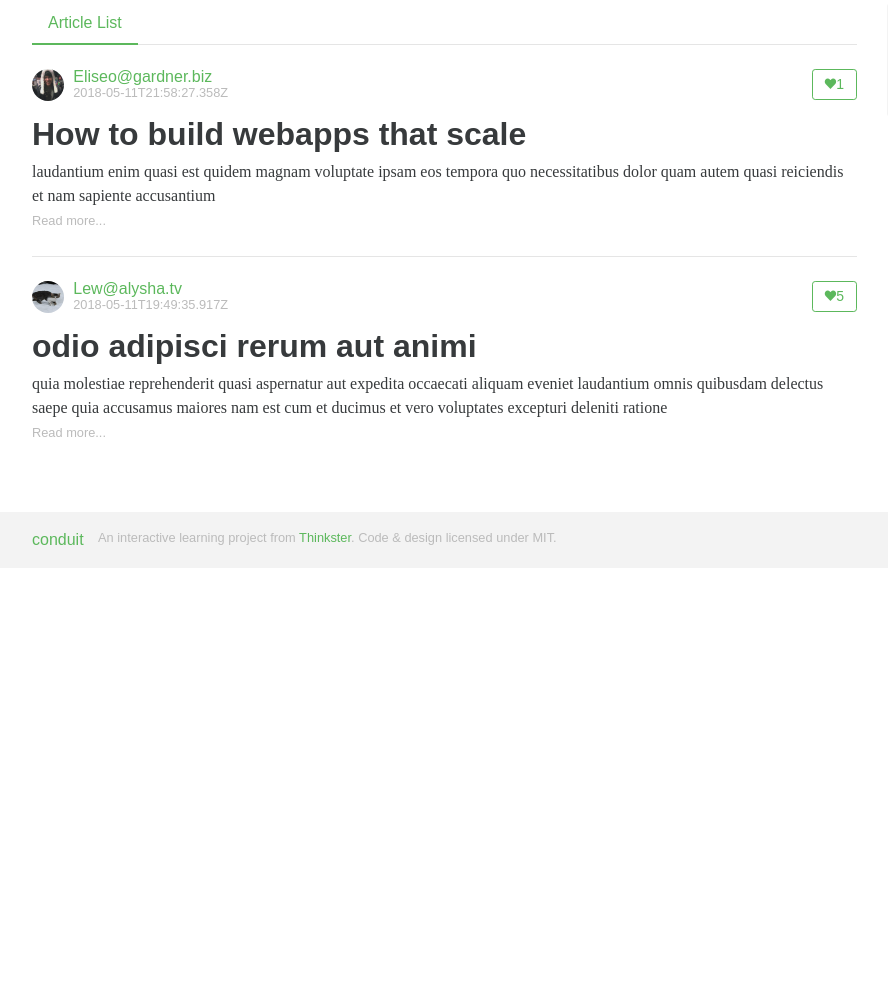
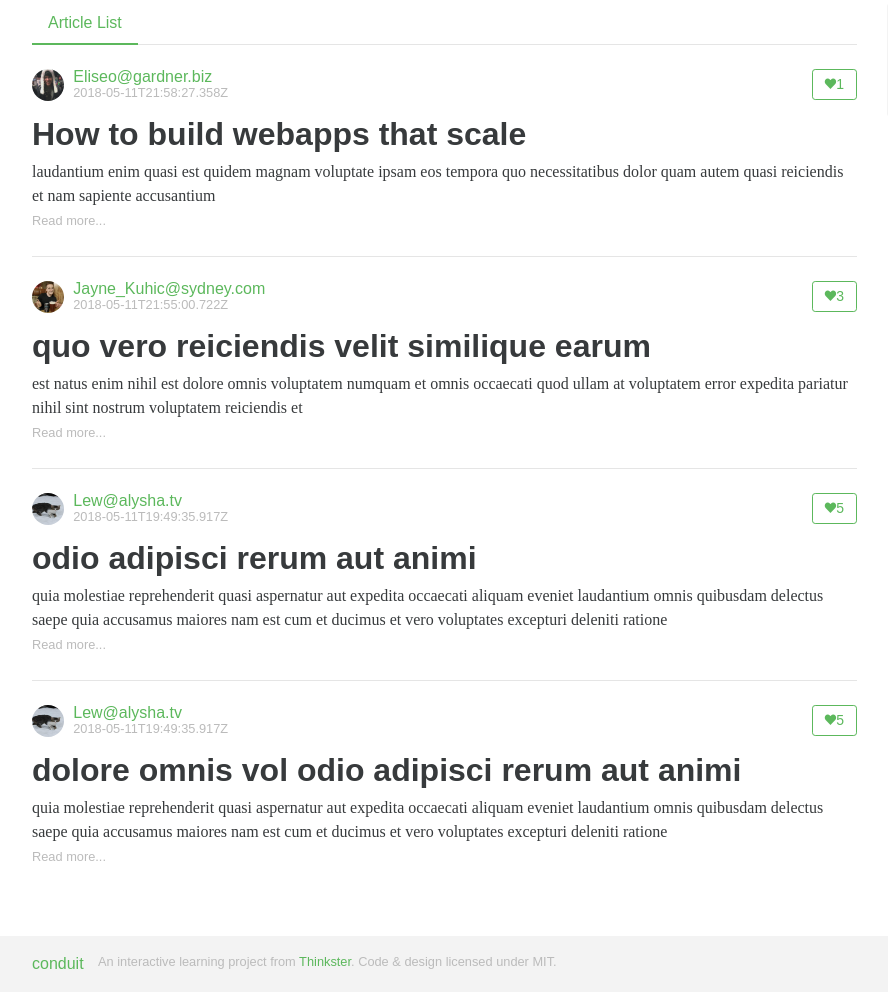
Before and after one commit to timmyBeef/nat-workshops, a plain HTML site: page index.html in a window 1280 px wide. Shown: the part 255-1247 px from the top of the page, without its empty margins (53-941 px from the left). Before the commit the page ends 823 px from the top, so only its background shows below. Drawn offline with Linux system fonts and the light colour scheme; files whose address does not match are found by name; a web font is replaced by a local one.

Commit message:
lab7 modify

```diff
--- a/app.js
+++ b/app.js
@@ -1,85 +1,87 @@
 (function () {
     var app = angular.module("app", []);
 
-    app.controller('appController', function ($scope) {
+    app.controller('appController', function ($scope, $filter) {
+        var articles = [
+            {
+                title: "How to build webapps that scale",
+                slug: "zp7yqc",
+                body: "laudantium enim quasi est quidem magnam voluptate ipsam eos\ntempora quo necessitatibus\ndolor quam autem quasi\nreiciendis et nam sapiente accusantium",
+                createdAt: "2018-05-11T21:58:27.358Z",
+                updatedAt: "2018-05-11T21:58:27.358Z",
+                tagList: [],
+                description: "laudantium enim quasi est quidem magnam voluptate ipsam eos\ntempora quo necessitatibus\ndolor quam autem quasi\nreiciendis et nam sapiente accusantium",
+                author: {
+                    username: "Eliseo@gardner.biz",
+                    bio: "Eliseo",
+                    image: "/assets/img/N4VcUeJ.jpg",
+                    following: false
+                },
+                favorited: false,
+                favoritesCount: 1
+            },
+            {
+                title: "quo vero reiciendis velit similique earum",
+                slug: "p3vcsw",
+                body: "est natus enim nihil est dolore omnis voluptatem numquam\net omnis occaecati quod ullam at\nvoluptatem error expedita pariatur\nnihil sint nostrum voluptatem reiciendis et",
+                createdAt: "2018-05-11T21:55:00.722Z",
+                updatedAt: "2018-05-11T21:55:00.722Z",
+                tagList: [],
+                description: "est natus enim nihil est dolore omnis voluptatem numquam\net omnis occaecati quod ullam at\nvoluptatem error expedita pariatur\nnihil sint nostrum voluptatem reiciendis et",
+                author: {
+                    username: "Jayne_Kuhic@sydney.com",
+                    bio: "Jayne_Kuhic",
+                    image: "/assets/img/Qr71crq.jpg",
+                    following: false
+                },
+                favorited: false,
+                favoritesCount: 3
+            },
+            {
+                title: "odio adipisci rerum aut animi",
+                slug: "3c69lg",
+                body: "quia molestiae reprehenderit quasi aspernatur\naut expedita occaecati aliquam eveniet laudantium\nomnis quibusdam delectus saepe quia accusamus maiores nam est\ncum et ducimus et vero voluptates excepturi deleniti ratione",
+                createdAt: "2018-05-11T19:49:35.917Z",
+                updatedAt: "2018-05-11T19:49:35.917Z",
+                tagList: [],
+                description: "quia molestiae reprehenderit quasi aspernatur\naut expedita occaecati aliquam eveniet laudantium\nomnis quibusdam delectus saepe quia accusamus maiores nam est\ncum et ducimus et vero voluptates excepturi deleniti ratione",
+                author: {
+                    username: "Lew@alysha.tv",
+                    bio: "Lew",
+                    image: "/assets/img/cat.jpg",
+                    following: false
+                },
+                favorited: false,
+                favoritesCount: 5
+            },
+            {
+                title: "dolore omnis vol odio adipisci rerum aut animi",
+                slug: "3c69lg",
+                body: "quia molestiae reprehenderit quasi aspernatur\naut expedita occaecati aliquam eveniet laudantium\nomnis quibusdam delectus saepe quia accusamus maiores nam est\ncum et ducimus et vero voluptates excepturi deleniti ratione",
+                createdAt: "2018-05-11T19:49:35.917Z",
+                updatedAt: "2018-05-11T19:49:35.917Z",
+                tagList: [],
+                description: "quia molestiae reprehenderit quasi aspernatur\naut expedita occaecati aliquam eveniet laudantium\nomnis quibusdam delectus saepe quia accusamus maiores nam est\ncum et ducimus et vero voluptates excepturi deleniti ratione",
+                author: {
+                    username: "Lew@alysha.tv",
+                    bio: "Lew",
+                    image: "/assets/img/cat.jpg",
+                    following: false
+                },
+                favorited: false,
+                favoritesCount: 5
+            }
+        ];
+        $scope.list = angular.copy(articles);
+
         $scope.title = 'NTA';
         $scope.subtitle = 'National Treasury Administration, Ministry of Finance';
         $scope.showTitle = true;
 
-        $scope.show = function() {
-            $scope.showTitle = !$scope.showTitle;
+        $scope.search = function () {
+            // $scope.list = $filter('filter')(articles, $scope.keyword.title);
         }
 
-        $scope.list = [
-            {
-              "title": "How to build webapps that scale",
-              "slug": "zp7yqc",
-              "body": "laudantium enim quasi est quidem magnam voluptate ipsam eos\ntempora quo necessitatibus\ndolor quam autem quasi\nreiciendis et nam sapiente accusantium",
-              "createdAt": "2018-05-11T21:58:27.358Z",
-              "updatedAt": "2018-05-11T21:58:27.358Z",
-              "tagList": [],
-              "description": "laudantium enim quasi est quidem magnam voluptate ipsam eos\ntempora quo necessitatibus\ndolor quam autem quasi\nreiciendis et nam sapiente accusantium",
-              "author": {
-                "username": "Eliseo@gardner.biz",
-                "bio": "Eliseo",
-                "image": "/assets/img/N4VcUeJ.jpg",
-                "following": false
-              },
-              "favorited": false,
-              "favoritesCount": 1
-            },
-            {
-              "title": "quo vero reiciendis velit similique earum",
-              "slug": "p3vcsw",
-              "body": "est natus enim nihil est dolore omnis voluptatem numquam\net omnis occaecati quod ullam at\nvoluptatem error expedita pariatur\nnihil sint nostrum voluptatem reiciendis et",
-              "createdAt": "2018-05-11T21:55:00.722Z",
-              "updatedAt": "2018-05-11T21:55:00.722Z",
-              "tagList": [],
-              "description": "est natus enim nihil est dolore omnis voluptatem numquam\net omnis occaecati quod ullam at\nvoluptatem error expedita pariatur\nnihil sint nostrum voluptatem reiciendis et",
-              "author": {
-                "username": "Jayne_Kuhic@sydney.com",
-                "bio": "Jayne_Kuhic",
-                "image": "/assets/img/Qr71crq.jpg",
-                "following": false
-              },
-              "favorited": false,
-              "favoritesCount": 3
-            },
-            {
-              "title": "odio adipisci rerum aut animi",
-              "slug": "3c69lg",
-              "body": "quia molestiae reprehenderit quasi aspernatur\naut expedita occaecati aliquam eveniet laudantium\nomnis quibusdam delectus saepe quia accusamus maiores nam est\ncum et ducimus et vero voluptates excepturi deleniti ratione",
-              "createdAt": "2018-05-11T19:49:35.917Z",
-              "updatedAt": "2018-05-11T19:49:35.917Z",
-              "tagList": [],
-              "description": "quia molestiae reprehenderit quasi aspernatur\naut expedita occaecati aliquam eveniet laudantium\nomnis quibusdam delectus saepe quia accusamus maiores nam est\ncum et ducimus et vero voluptates excepturi deleniti ratione",
-              "author": {
-                "username": "Lew@alysha.tv",
-                "bio": "Lew",
-                "image": "/assets/img/cat.jpg",
-                "following": false
-              },
-              "favorited": false,
-              "favoritesCount": 5
-            },
-            {
-              "title": "dolore omnis vol odio adipisci rerum aut animi",
-              "slug": "3c69lg",
-              "body": "quia molestiae reprehenderit quasi aspernatur\naut expedita occaecati aliquam eveniet laudantium\nomnis quibusdam delectus saepe quia accusamus maiores nam est\ncum et ducimus et vero voluptates excepturi deleniti ratione",
-              "createdAt": "2018-05-11T19:49:35.917Z",
-              "updatedAt": "2018-05-11T19:49:35.917Z",
-              "tagList": [],
-              "description": "quia molestiae reprehenderit quasi aspernatur\naut expedita occaecati aliquam eveniet laudantium\nomnis quibusdam delectus saepe quia accusamus maiores nam est\ncum et ducimus et vero voluptates excepturi deleniti ratione",
-              "author": {
-                "username": "Lew@alysha.tv",
-                "bio": "Lew",
-                "image": "/assets/img/cat.jpg",
-                "following": false
-              },
-              "favorited": false,
-              "favoritesCount": 5
-            }
-          ];
+
     });
-
 })();
--- a/index.html
+++ b/index.html
@@ -20,8 +20,8 @@
   <nav class="navbar navbar-light">
     <div class="container">
       <a class="navbar-brand" href="index.html">conduit</a>
-      <input class="form-control form-control-sm search-input" type="text" placeholder="Keyword" ng-model = "keyword">
-      <button class="btn btn-sm btn-primary" ng-click = "show()">
+      <input class="form-control form-control-sm search-input" type="text" placeholder="Keyword" ng-model = "keyword.title">
+      <button class="btn btn-sm btn-primary" ng-click = "search()">
         <i class="ion-search"></i>
       </button>{{keyword}}
     </div>
@@ -31,7 +31,7 @@
 
     <div class="banner">
       <div class="container">
-        <h1 class="logo-font" ng-show = "showTitle">{{title}}</h1>
+        <h1 class="logo-font">{{title}}</h1>
         <p>{{subtitle}}</p>
       </div>
     </div>
@@ -48,7 +48,7 @@
             </ul>
           </div>
 
-          <div class="post-preview" ng-repeat="article in list track by $index" ng-show="$even">
+          <div class="post-preview" ng-repeat="article in list | filter:keyword">
             <div class="post-meta">
               <a href="profile.html">
                 <img ng-src={{article.author.image}}>
```
